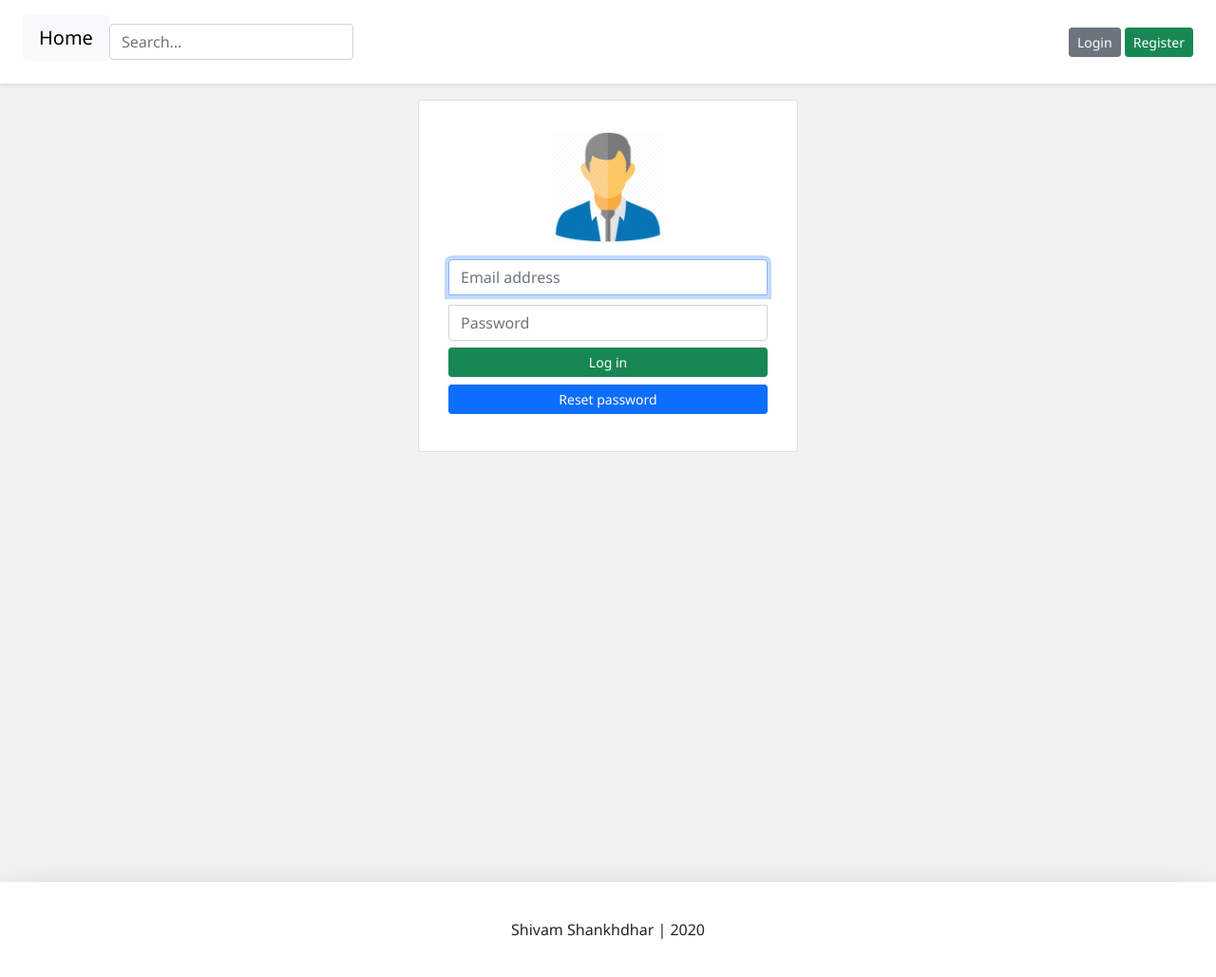
After one commit to shivamShankhdhar/ChatServerPlayGround, a Django app: page /login/ in a window 1280 px wide. The commit adds this page. Shown: the whole page at 95% size. Run offline with Django 3.2, Linux system fonts and the light colour scheme; some libraries are stand-ins or nearby versions.

Commit message:
login logout view added

```diff
--- a/ChatServerPlayGround/urls.py
+++ b/ChatServerPlayGround/urls.py
@@ -8,12 +8,17 @@ from personal.views import (
 )
 from account.views import (
 		register_view,
+		login_view,
+		logout_view,
 	)
 
 urlpatterns = [
+    path('', home_screen_view, name = "home"),
     path('admin/', admin.site.urls),
-    path('', home_screen_view, name = "home"),
+    path('login/', login_view, name = "login"),
+    path('logout/', logout_view, name = "logout"),
     path('register/', register_view, name = "register"),
+
 ]
 
 if settings.DEBUG:
--- /dev/null
+++ b/account/templates/account/login.html
@@ -0,0 +1,71 @@
+{% extends 'base.html' %}
+{% load static %}
+{% block content %}
+
+
+<style type="text/css">
+
+  .card-signin {
+	  width: 100%;
+	  max-width: 400px;
+	  padding: 15px;
+	  margin: auto;
+  }
+
+  .form-signin input[type="email"] {
+    margin-bottom: 10px;
+    border-bottom-right-radius: 0;
+    border-bottom-left-radius: 0;
+  }
+  .form-signin input[type="password"] {
+    margin-bottom: -1px;
+    border-top-left-radius: 0;
+    border-top-right-radius: 0;
+  }
+
+</style>
+
+<div class="container-fluid">
+	<div class="row justify-content-center">
+		<div class="card card-signin">
+		  <div class="card-body">
+		    <form class="form-signin" method="post">{% csrf_token %}
+				<div class="d-flex flex-column pb-3">
+				<img class="img-fluid mx-auto d-block" src="{% static 'default/default.png' %}" alt="codingwithmitch logo" width="120" height="120">
+				</div>
+				<input type="email" name="email" id="inputEmail" class="form-control" placeholder="Email address" required autofocus>
+
+				<input type="password" name="password" id="inputPassword" class="form-control" placeholder="Password" required>
+
+				{% for field in login_form %}
+				<p>
+				{% for error in field.errors %}
+				<p style="color: red">{{ error }}</p>
+				{% endfor %}
+				</p>
+				{% endfor %}
+				{% if login_form.non_field_errors %}
+				<div style="color: red">
+				<p>{{login_form.non_field_errors}}</p>
+				</div>
+
+				{% endif %}
+
+				<button class="btn btn-sm btn-success mt-2" type="submit" style="width: 100%">Log in</button>
+				</form>
+
+				<div class="d-flex flex-column my-2">
+					<a class=" btn btn-sm btn-primary" href="#">Reset password</a>
+				</div>
+		  </div>
+		</div>
+
+	</div>
+</div>
+
+
+
+
+
+
+{% endblock content %}
--- a/account/views.py
+++ b/account/views.py
@@ -3,9 +3,9 @@ from django.shortcuts import render, redirect
 from django.contrib import messages
 
 from django.http import HttpResponse
-from django.contrib.auth import login, authenticate
+from django.contrib.auth import login, authenticate, logout
 
-from account.forms import RegistrationForm
+from account.forms import RegistrationForm, AccountAuthenticationForm
 
 
 
@@ -25,7 +25,7 @@ def register_view(request, *args, **kwargs):
 			account = authenticate(email = email, password= raw_password)
 			login(request, account)
 			messages.success(request, f"Logged In as ' {email} '.")
-			destination = kwargs.get("next") # grabbing the requested page when user was not authenticated
+			destination = get_redirect_if_exists(request) # grabbing the requested page when user was not authenticated
 			if destination:
 				return redirect(destination)
 				# messages.info(request, f'Logged In as {email}.')
@@ -36,3 +36,41 @@ def register_view(request, *args, **kwargs):
 			context['registration_form'] = form
 
 	return render(request, template_name, context)
+
+
+
+def login_view(request, *args, **kwargs):
+	template_name = 'account/login.html'
+	context = {}
+	user = request.user
+	if user.is_authenticated:
+		return redirect("home")
+	if request.POST:
+		form = AccountAuthenticationForm(request.POST)
+		if form.is_valid():
+			email 		= request.POST['email']
+			password 	= request.POST['password']
+			user = authenticate(email = email, password = password)
+			if user:
+				login(request, user)
+				messages.success(request, f"User logged in as ' {email}' ")
+				destination = get_redirect_if_exists(request)
+				if destination:
+					return redirect(destination)
+				return redirect("home")
+		else:
+			context['login_form'] = form
+
+	return render(request, template_name, context)
+
+def get_redirect_if_exists(request):
+	redirect = None
+	if request.GET:
+		if request.GET.get("next"):
+			redirect = str(request.GET.get("next"))
+	return redirect
+
+def logout_view(request):
+	logout(request)
+	messages.success(request, "User Logged out Successfully .")
+	return redirect("home")
--- a/templates/snippets/base_css.html
+++ b/templates/snippets/base_css.html
@@ -20,7 +20,4 @@
 		--light-primary-text-color: #0080ff;
 	}
 
-
-
-
 </style>
--- a/templates/snippets/header.html
+++ b/templates/snippets/header.html
@@ -41,14 +41,14 @@
 								<img class="account-image rounded-circle m-auto d-block dropdown-toggle" id="id_profile_links" data-toggle="dropdown" aria-haspopup="true" aria-expanded="false" src="{{request.user.profile_image.url}}" alt="default logo" width="40" height="40">
 								<div class="dropdown-menu" aria-labelledby="id_profile_links">
 									<a class="dropdown-item" href="#">Account</a>
-									<a class="dropdown-item" href="#">Logout</a>
+									<a class="dropdown-item" href="{% url 'logout' %}">Logout</a>
 								</div>
 							</div>
 						</div>
 
 					</div>
 				{% else %}
-					<a class="btn btn-sm btn-secondary" href="#">Login</a>
+					<a class="btn btn-sm btn-secondary" href="{% url 'login' %}">Login</a>
 					<a class="btn btn-sm btn-success" href="{% url 'register' %}">Register</a>
 				{% endif %}
 			</nav>
@@ -74,13 +74,13 @@
 							<img class="account-image rounded-circle m-auto d-block dropdown-toggle" id="id_profile_links" data-toggle="dropdown" aria-haspopup="true" aria-expanded="false" src="{% static 'default/default.png' %}" alt="avatar" width="40" height="40">
 							<div class="dropdown-menu" aria-labelledby="id_profile_links">
 								<a class="dropdown-item" href="#">Account</a>
-								<a class="dropdown-item" href="#">Logout</a>
+								<a class="dropdown-item" href="{% url 'logout' %}">Logout</a>
 							</div>
 						</div>
 					</div>
 				</div>
 				{% else %}
-					<a class="btn btn-sm btn-secondary" href="#">Login</a>
+					<a class="btn btn-sm btn-secondary" href="{% url 'login' %}">Login</a>
 					<a class="btn btn-sm btn-success m-2" href="{% url 'register' %}">Register</a>
 				{% endif %}
 			</nav>
```
Also changed, not shown: account/forms.py (+16 -0 lines), db.sqlite3.
